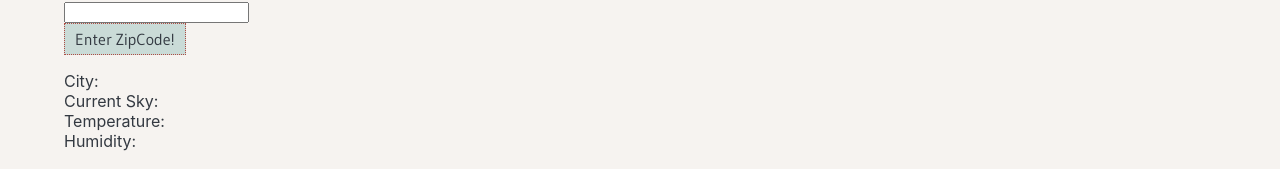
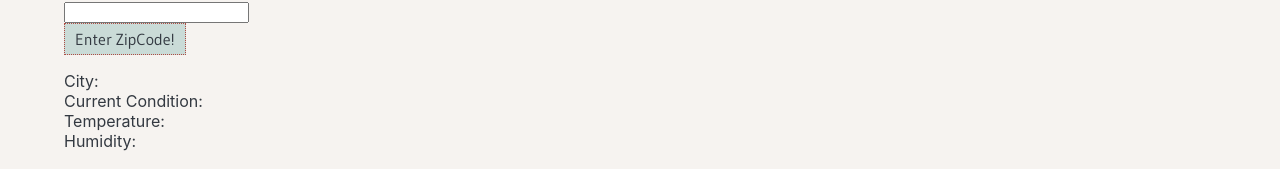
Before and after one commit to AngelinesYG/Unit4-Project-FrontEnd, a React (Create React App) app: page / in a window 1280 px wide. Shown: the part 631-800 px from the top of the page. Built offline with nearby package versions, Linux system fonts and the light colour scheme; no server answers; a web font is replaced by a local one.

Commit message:
Changing little line

```diff
--- a/src/components/Weather.js
+++ b/src/components/Weather.js
@@ -59,7 +59,7 @@
             <dl>
                 <dt> City: </dt>
                 <dd>{this.state.city}</dd>
-                <dt> Current Sky: </dt>
+                <dt> Current Condition: </dt>
                 <dd>{this.state.skies}</dd>
                 <dt> Temperature: </dt>
                 <dd>{this.state.weatherLike}</dd>
```
